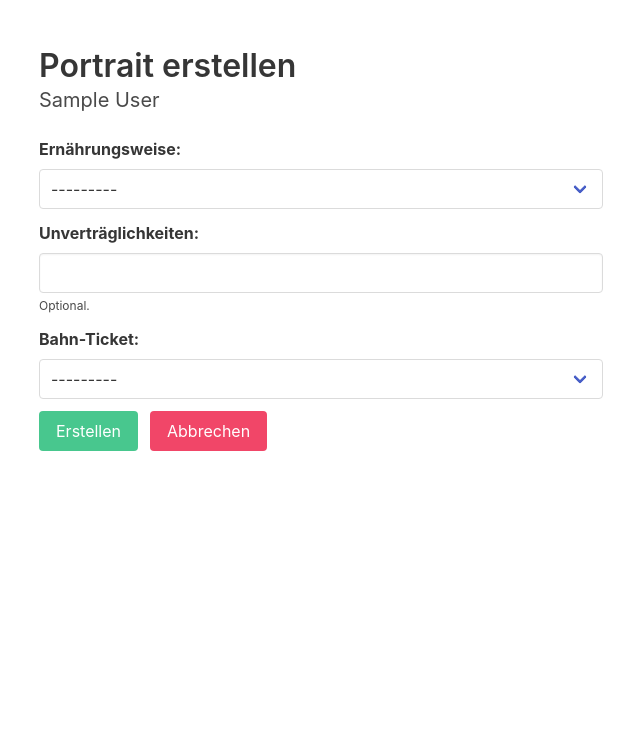
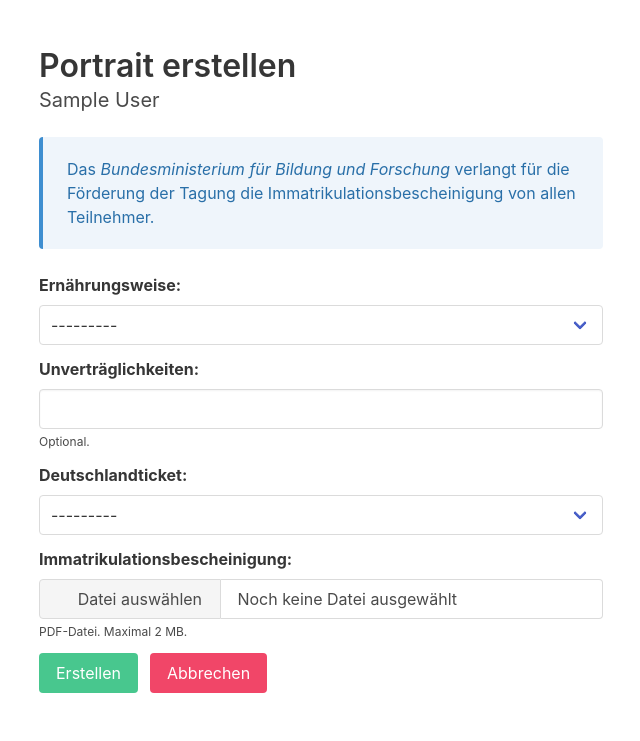
Before and after one commit to timptner/fatama, a Django app: page /participants/1/add_portrait/ in a window 1280 px wide. Shown: the part 88-829 px from the top of the page, without its empty margins (319-959 px from the left). Before the commit the page ends 539 px from the top, so only its background shows below. Run offline with Django 5.2, Linux system fonts and the light colour scheme; a user stored in the database is signed in; tables that the repository leaves empty hold one stand-in row (values such as "Sample post").

Commit message:
Update participant portrait

```diff
--- a/congresses/forms.py
+++ b/congresses/forms.py
@@ -1,9 +1,10 @@
 from django import forms
+from django.core.exceptions import ValidationError
 from django.core.mail import send_mail, send_mass_mail
 from django.urls import reverse_lazy
 
 from congresses.models import Attendance, Participant, Portrait
-from fatama.forms import Form, ModelForm, Select
+from fatama.forms import Form, ModelForm, Select, FileInput
 
 
 class AttendanceForm(ModelForm):
@@ -59,22 +60,51 @@ class ParticipantForm(ModelForm):
         return participant
 
 
+def get_human_size(size: float) -> str:
+    """Convert file size (in bytes) to human version."""
+    if size > 1e9:
+        size = size * 1e-9
+        unit = 'GB'
+    elif size > 1e6:
+        size = size * 1e-6
+        unit = 'MB'
+    elif size > 1e3:
+        size = size * 1e-3
+        unit = 'KB'
+    else:
+        unit = 'B'
+    return f'{size:.1f} {unit}'
+
+
 class PortraitForm(ModelForm):
     class Meta:
         model = Portrait
-        fields = ['diet', 'intolerances', 'railcard']
+        fields = ['diet', 'intolerances', 'railcard', 'certificate']
         widgets = {
             'diet': Select(),
             'intolerances': forms.TextInput(attrs={'class': 'input'}),
             'railcard': Select(),
+            'certificate': FileInput(attrs={'accept': '.pdf'}),
         }
         help_texts = {
             'intolerances': "Optional.",
+            'certificate': "PDF-Datei. Maximal 2 MB."
         }
 
     def __init__(self, participant, *args, **kwargs) -> None:
         self.participant = participant
         super().__init__(*args, **kwargs)
+
+    def clean_certificate(self):
+        certificate = self.cleaned_data.get('certificate')
+        if certificate.size > 2e6:
+            human_size = get_human_size(certificate.size)
+            raise ValidationError(
+                "Datei ist zu groß. (%(human_size)s)",
+                params={'size': human_size},
+                code='size_exceeded',
+            )
+        return certificate
 
     def save(self, commit=True):
         portrait = super().save(commit=False)
--- a/congresses/models.py
+++ b/congresses/models.py
@@ -1,6 +1,8 @@
+from pathlib import Path
 from typing import Optional
 
 from django.contrib.auth.models import User
+from django.core.validators import FileExtensionValidator
 from django.db import models
 from django.urls import reverse
 
@@ -58,6 +60,12 @@ class Participant(models.Model):
         return f"{self.first_name} {self.last_name}"
 
 
+def participant_directory_path(instance, filename) -> str:
+    pk = instance.participant.id
+    suffix = Path(filename).suffix.lower()
+    return f'certificates/participant_{pk:06d}/certificate{suffix}'
+
+
 class Portrait(models.Model):
     VEGAN = 'V+'
     VEGETARIAN = 'V'
@@ -68,21 +76,19 @@ class Portrait(models.Model):
         OMNIVORE: 'Omnivore',
     }
     NO_TICKET = 'NONE'
-    BAHNCARD_25 = '25'
-    BAHNCARD_50 = '50'
-    BAHNCARD_100 = '100'
-    GERMANY_TICKET = 'FREE'
+    STUDENT_CARD = 'CARD'
+    INDEPENDENT = 'SELF'
     RAILCARD_CHOICES = {
-        NO_TICKET: 'Keine Vergünstigung',
-        BAHNCARD_25: 'BahnCard 25',
-        BAHNCARD_50: 'BahnCard 50',
-        BAHNCARD_100: 'BahnCard 100',
-        GERMANY_TICKET: 'Deutschlandticket',
+        NO_TICKET: "Nicht vorhanden",
+        STUDENT_CARD: "Im Studentenausweis inbegriffen",
+        INDEPENDENT: "Eigenständig erworben",
     }
     participant = models.OneToOneField(Participant, on_delete=models.CASCADE)
     diet = models.CharField("Ernährungsweise", choices=DIET_CHOICES, max_length=2)
     intolerances = models.CharField("Unverträglichkeiten", max_length=200, blank=True)
-    railcard = models.CharField("Bahn-Ticket", choices=RAILCARD_CHOICES, max_length=4)
+    railcard = models.CharField("Deutschlandticket", choices=RAILCARD_CHOICES, max_length=4)
+    certificate = models.FileField("Immatrikulationsbescheinigung", upload_to=participant_directory_path,
+                                   validators=[FileExtensionValidator(['pdf'])], null=True)
 
     def __str__(self) -> str:
         return str(self.participant)
--- a/congresses/templates/congresses/attendance_detail.html
+++ b/congresses/templates/congresses/attendance_detail.html
@@ -31,8 +31,22 @@
 
             <h5 class="title is-5">Gremium</h5>
             <div class="block">
-                <p>{{ user.council.name }}</p>
-                <p>{{ user.council.university }}</p>
+                <p>
+                    <span class="icon-text">
+                        <span class="icon">
+                            <i class="fa-solid fa-people-group"></i>
+                        </span>
+                        <span>{{ user.council.name }}</span>
+                    </span>
+                </p>
+                <p>
+                    <span class="icon-text">
+                        <span class="icon">
+                            <i class="fa-solid fa-building-columns"></i>
+                        </span>
+                        <span>{{ user.council.university }}</span>
+                    </span>
+                </p>
             </div>
 
             {% if attendance.remaining_seats > 0 %}
@@ -59,9 +73,30 @@
                                 <p class="has-text-weight-bold">{{ participant.full_name }}</p>
                                 {% if participant.portrait %}
                                     {% with participant.portrait as portrait %}
-                                        <p>{{ portrait.get_diet_display }}</p>
-                                        <p>{{ portrait.intolerances }}</p>
-                                        <p>{{ portrait.get_railcard_display }}</p>
+                                        <p>
+                                            <span class="icon-text">
+                                                <span class="icon">
+                                                    <i class="fa-solid fa-seedling"></i>
+                                                </span>
+                                                <span>{{ portrait.get_diet_display }}</span>
+                                            </span>
+                                        </p>
+                                        <p>
+                                            <span class="icon-text">
+                                                <span class="icon">
+                                                    <i class="fa-solid fa-ban"></i>
+                                                </span>
+                                                <span>{{ portrait.intolerances|default:"Keine Unverträglichkeiten" }}</span>
+                                            </span>
+                                        </p>
+                                        <p>
+                                            <span class="icon-text">
+                                                <span class="icon">
+                                                    <i class="fa-solid fa-ticket"></i>
+                                                </span>
+                                                <span>{{ portrait.get_railcard_display }}</span>
+                                            </span>
+                                        </p>
                                     {% endwith %}
                                 {% else %}
                                     <p class="is-italic">Kein Portrait vorhanden</p>
--- a/congresses/templates/congresses/portrait_form.html
+++ b/congresses/templates/congresses/portrait_form.html
@@ -1,4 +1,6 @@
 {% extends 'congresses/attendance_detail.html' %}
+
+{% load static %}
 
 {% block breadcrumbs %}
     {{ block.super }}
@@ -12,7 +14,16 @@
                 <div class="column is-half is-offset-one-quarter">
                     <h3 class="title">Portrait erstellen</h3>
                     <h5 class="subtitle">{{ participant.full_name }}</h5>
-                    <form method="post">
+
+                    <article class="message is-info">
+                        <div class="message-body">
+                            Das <em>Bundesministerium für Bildung und Forschung</em>
+                            verlangt für die Förderung der Tagung die
+                            Immatrikulationsbescheinigung von allen Teilnehmer.
+                        </div>
+                    </article>
+
+                    <form method="post" enctype="multipart/form-data">
                         {% csrf_token %}
 
                         {{ form }}
@@ -34,3 +45,7 @@
         </div>
     </section>
 {% endblock %}
+
+{% block scripts %}
+    <script src="{% static 'congresses/file_input.js' %}"></script>
+{% endblock %}
--- a/fatama/forms.py
+++ b/fatama/forms.py
@@ -16,3 +16,7 @@ class Form(forms.Form):
 
 class Select(forms.Select):
     template_name = 'fatama/forms/widgets/select.html'
+
+
+class FileInput(forms.FileInput):
+    template_name = 'fatama/forms/widgets/file.html'
--- /dev/null
+++ b/fatama/static/congresses/file_input.js
@@ -0,0 +1,12 @@
+const fileInputFields = document.querySelectorAll('.file.has-name');
+
+fileInputFields.forEach((fileInputField) => {
+    const fileInput = fileInputField.querySelector('.file-input');
+    const fileName = fileInputField.querySelector('.file-name');
+
+    fileInput.onchange = () => {
+        if (fileInput.files.length > 0) {
+            fileName.textContent = fileInput.files[0].name;
+        }
+    }
+})
--- a/fatama/templates/fatama/base.html
+++ b/fatama/templates/fatama/base.html
@@ -19,5 +19,6 @@
 
     {% block content %}{% endblock %}
 {% endblock %}
+{% block scripts %}{% endblock %}
 </body>
 </html>
--- /dev/null
+++ b/fatama/templates/fatama/forms/widgets/file.html
@@ -0,0 +1,16 @@
+<div class="file has-name is-fullwidth">
+    <label class="file-label">
+        <input class="file-input"
+               type="{{ widget.type }}"
+               name="{{ widget.name }}"{% if widget.required %} required{% endif %}>
+        <span class="file-cta">
+            <span class="file-icon">
+                <i class="fas fa-upload"></i>
+            </span>
+            <span class="file-label">Datei auswählen</span>
+        </span>
+        <span class="file-name">
+            {{ widget.value|default_if_none:"Noch keine Datei ausgewählt" }}
+        </span>
+    </label>
+</div>
```
Also changed, not shown: fatama/settings.py (+11 -0 lines), congresses/migrations/0005_portrait_certificate_alter_portrait_railcard.py (added), 1 other file.
